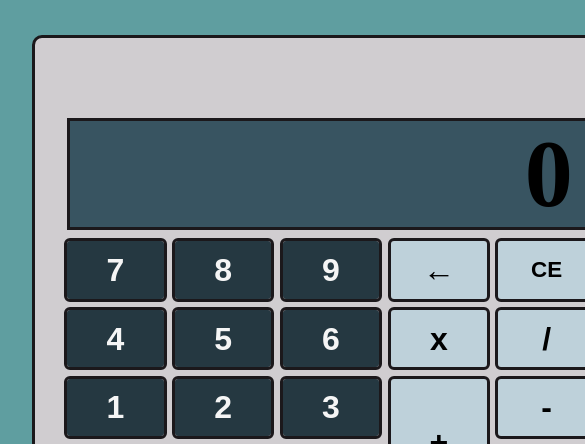
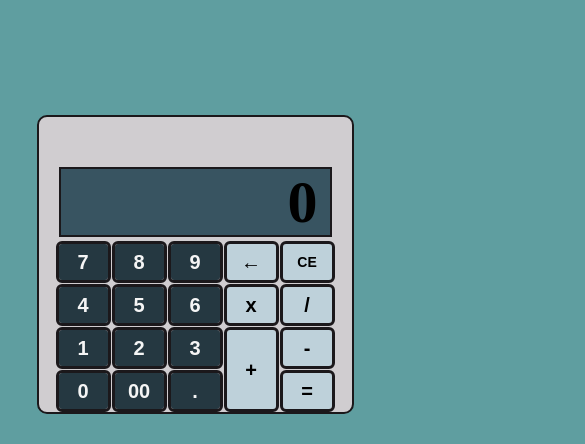
Before and after one commit to felipedomingosps/Calculator, a plain HTML site: page index.html in a window 390 px wide. Shown: the part 195-639 px from the top of the page, 585 px wide, since content can reach past the window. Drawn offline with Linux system fonts and the light colour scheme; a web font is replaced by a local one.

Commit message:
Mobile CSS

```diff
--- a/styles.css
+++ b/styles.css
@@ -7,6 +7,7 @@
 body {
     background-color: cadetblue;
     height: 100vh;
+    width: 100vw;
     display: flex;
     flex-direction: column;
     justify-content: space-between;
@@ -19,7 +20,7 @@ header {
 header > h1 {
     text-align: center;
     margin: 1em 0;
-    font-size: 4em;
+    font-size: 4rem;
     font-weight: 900;
     font-family: 'Silkscreen', sans-serif;
 }
@@ -37,7 +38,7 @@ footer > p {
 }
 
 main  {
-    margin: 0 auto;
+    align-items: center;
 }
 
 
@@ -45,9 +46,8 @@ main  {
 /* CALCULATOR */
 
 .calculator {
-    height: 40vh;
-    max-height: fit-content;
-    width: 33rem;
+    height: 50vh;
+    width: fit-content;
     display: grid;
     grid-template-columns: 1fr 1fr 1fr 1fr 1fr;
     grid-template-rows: 1fr 1fr 1fr 1fr 1fr;
@@ -65,10 +65,10 @@ main  {
     border-radius: 10px;
     font-size: 2em;
     font-weight: 700;
-    margin: 0 1em;
     -webkit-user-select: none; /* Safari */
     -ms-user-select: none; /* IE 10 and IE 11 */
     user-select: none; /* Standard syntax */
+    margin: 0 auto;
 }
 
 .calculator > * {
@@ -203,8 +203,33 @@ main  {
 
 /* MEDIAS */
 
-@media (min-width: 1024px) {
-    .calculator > * {
-        font-size: 1em;
+@media only screen and (max-width: 425px) {
+    :root {
+        font-size: 10px;
     }
-}
+    .calculator {
+        width: 70vw;
+        height: 50vw;
+    }
+  }
+
+  @media only screen and (max-width: 375px) {
+    :root {
+        font-size: 8px;
+    }
+    .calculator {
+        grid-gap: 1rem;
+        width: 70vw;
+        height: 50vw;
+    }
+  }
+
+  @media only screen and (max-width: 320px) {
+    :root {
+        font-size: 6px;
+    }
+    .calculator {
+        width: 70vw;
+        height: 50vw;
+    }
+  }
```
